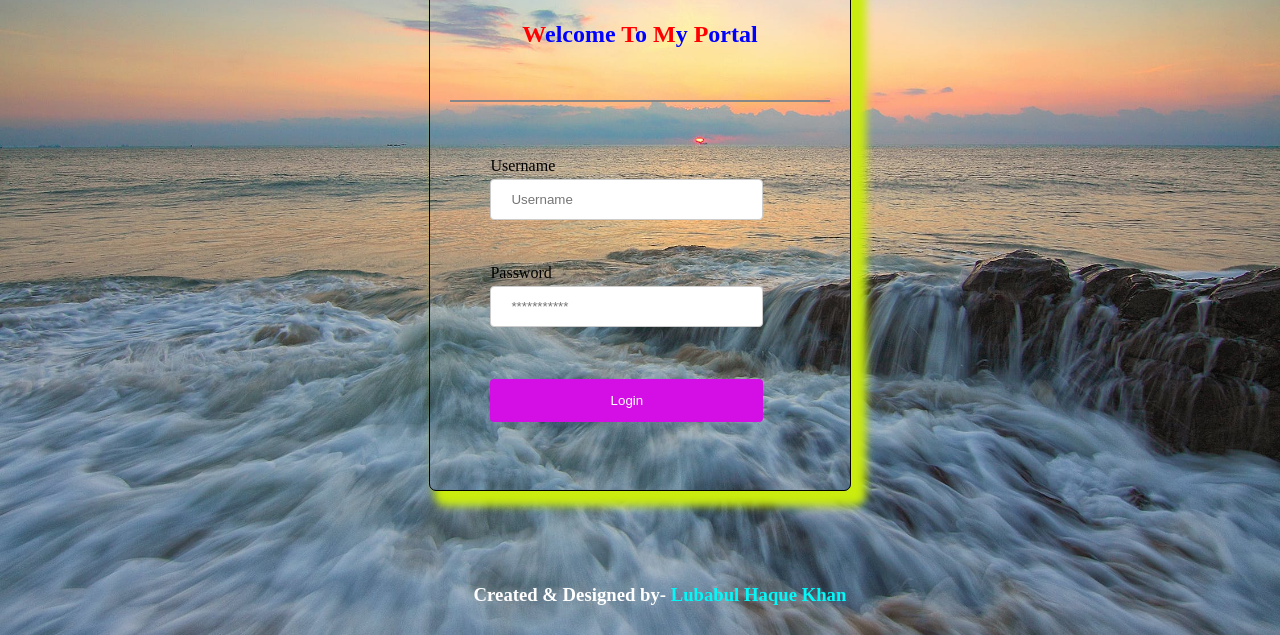
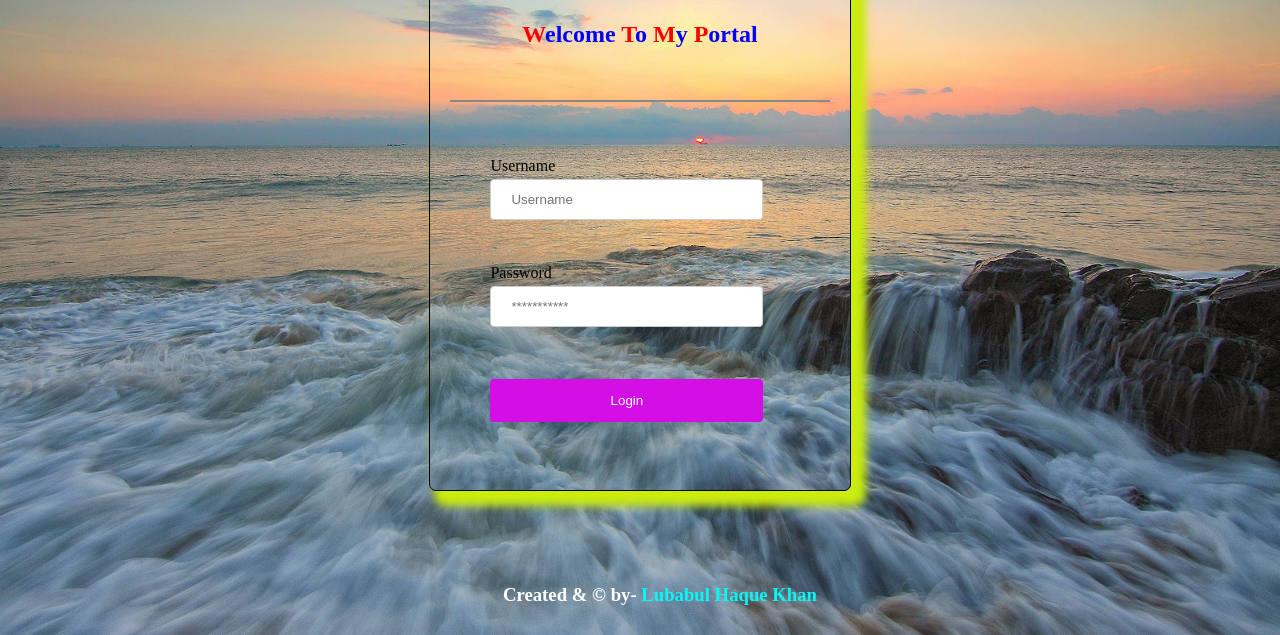
Before and after one commit to officialmastcoder/Login-by-Lubab, a plain HTML site: page index.html in a window 1280 px wide. Shown: the part 165-800 px from the top of the page. Drawn offline with Linux system fonts and the light colour scheme.

Commit message:
Update index.html

```diff
--- a/index.html
+++ b/index.html
@@ -34,7 +34,7 @@
     </div>
     <footer>
         <div class="footer">
-            <h3>Created & Designed by- <a href="#">Lubabul Haque Khan</a></h3>
+            <h3>Created & &copy by- <a href="#">Lubabul Haque Khan</a></h3>
         </div>
     </footer>
 </body>
```
